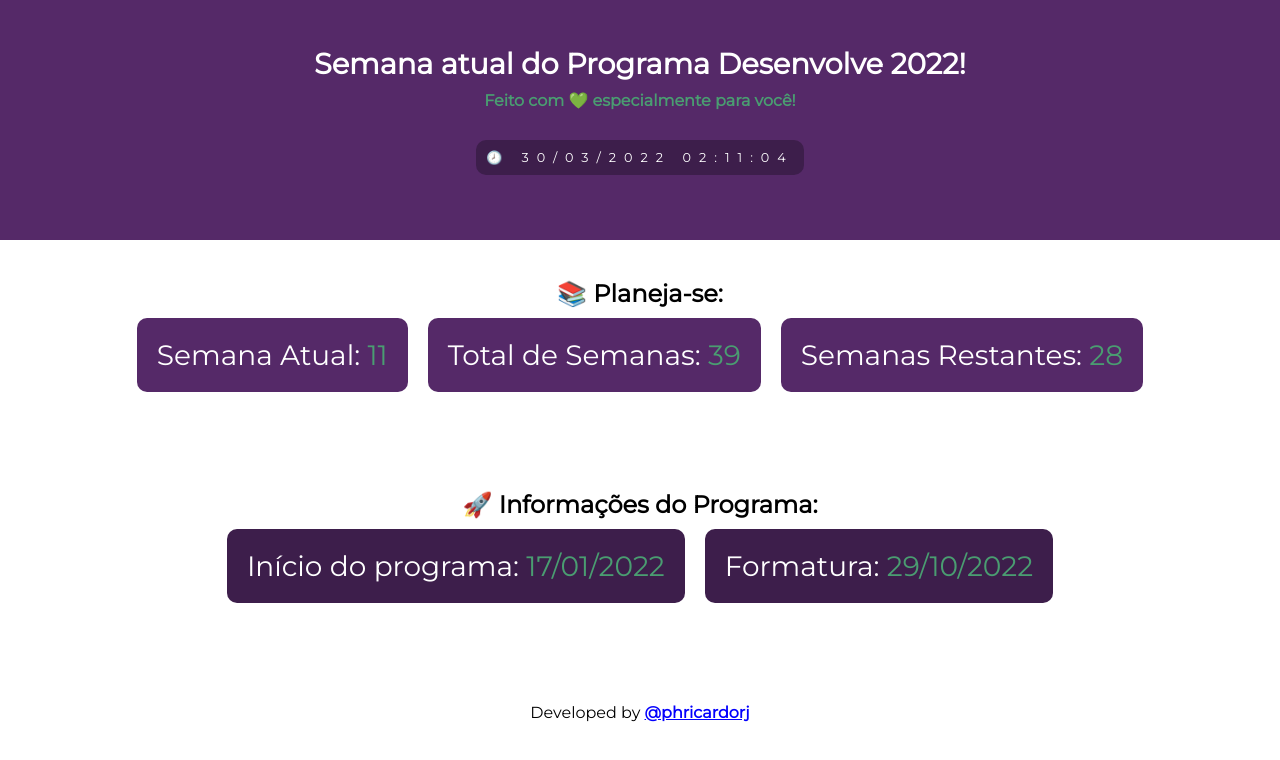
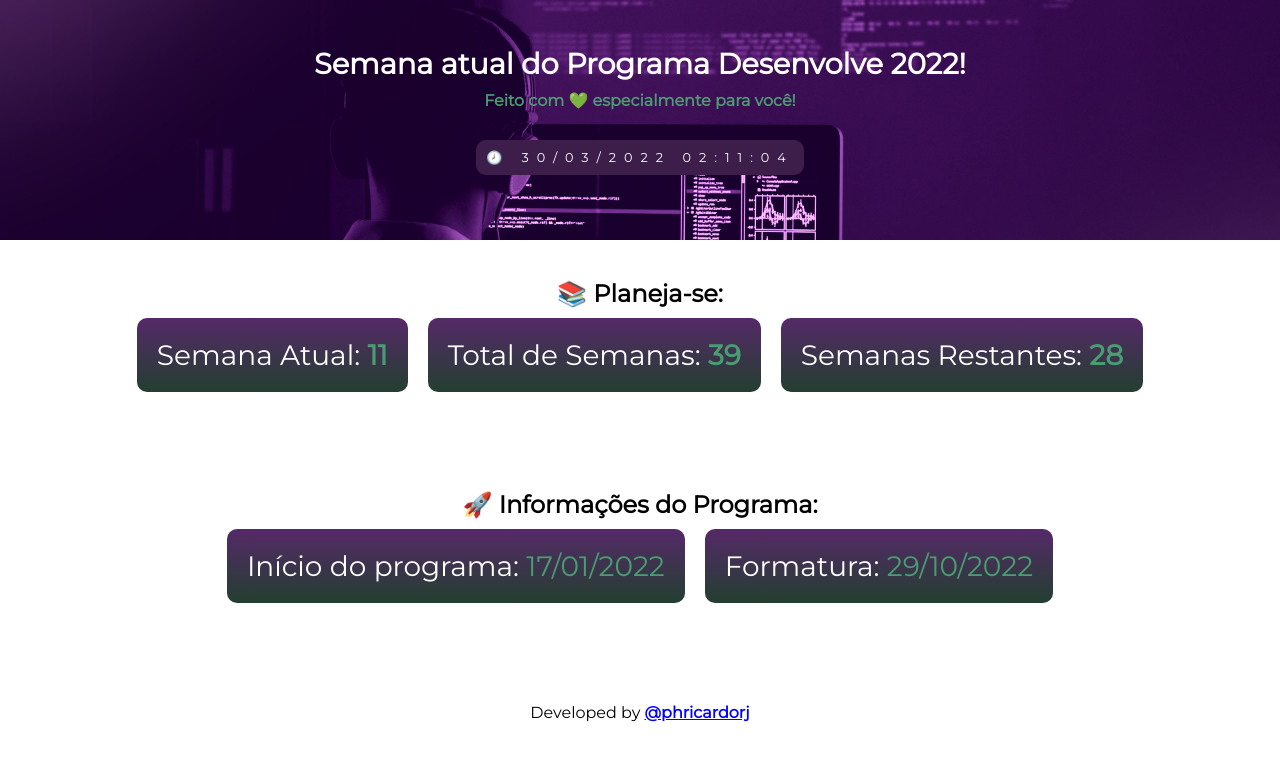
Before and after one commit to phricardorj/oboticario_calendar_app, a plain HTML site: page index.html in a window 1280 px wide. Drawn offline with Linux system fonts and the light colour scheme.

Commit message:
Update (*)

```diff
--- a/assets/styles/index.css
+++ b/assets/styles/index.css
@@ -17,6 +17,10 @@ header {
   width: 100%;
   height: 30vh;
   background: #552968;
+  background-image: url('../images/banner.jpg');
+  background-position: center;
+  background-repeat: no-repeat;
+  background-size: cover;
   color: #fff;
   display: flex;
   align-items: center;
@@ -75,6 +79,7 @@ section.weeks>.weeks_container {
 
 section.weeks>.weeks_container>div {
   background: #552968;
+  background-image: linear-gradient(#552968, #233f30);
   padding: 20px;
   border-radius: 10px;
   color: #ffffff;
@@ -85,6 +90,7 @@ section.weeks>.weeks_container>div {
 
 section.weeks>.weeks_container>div>span {
   color: #4a9d71;
+  font-weight: bold;
 }
 
 /*-- Info Section --*/
@@ -108,6 +114,7 @@ section.info>.info_container {
 
 section.info>.info_container>div {
   background: #3d1e4b;
+  background-image: linear-gradient(#552968, #233f30);
   padding: 20px;
   border-radius: 10px;
   color: #fff;
```
Also changed, not shown: assets/images/banner.jpg (added).
